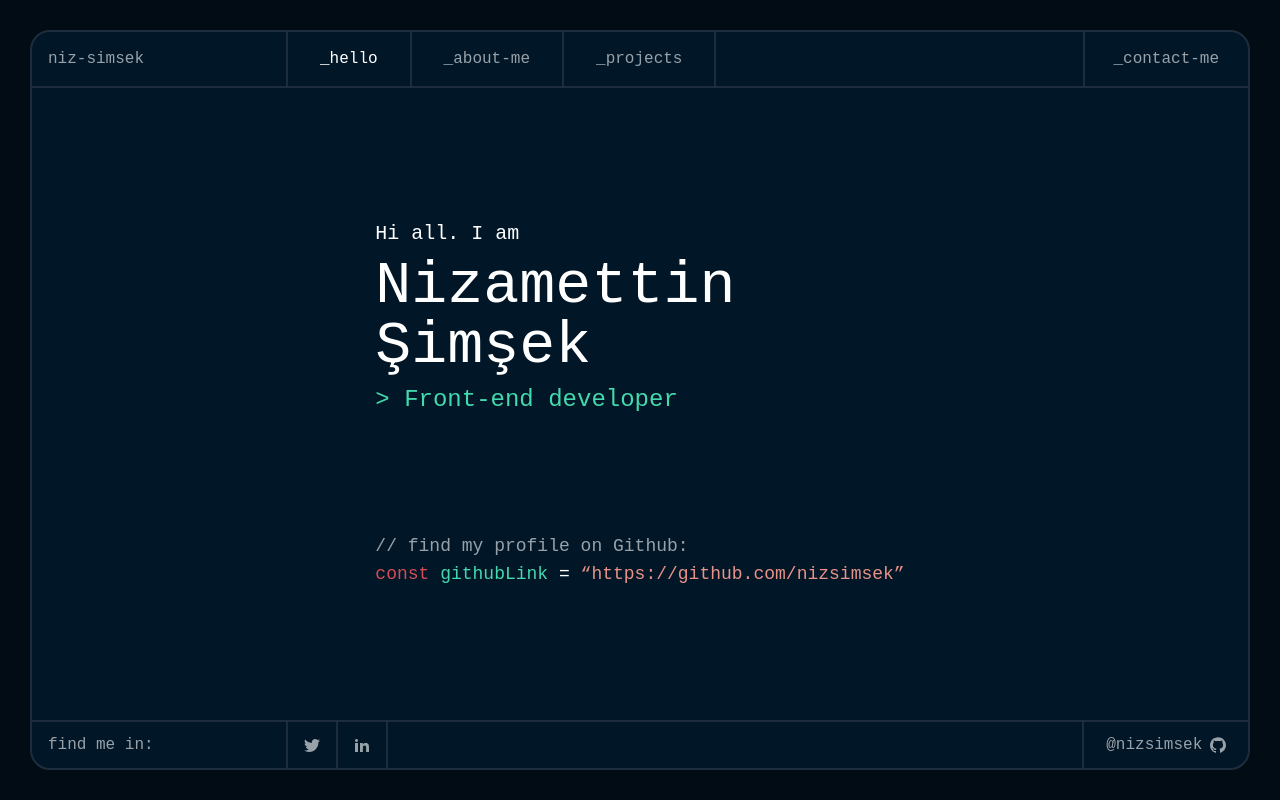
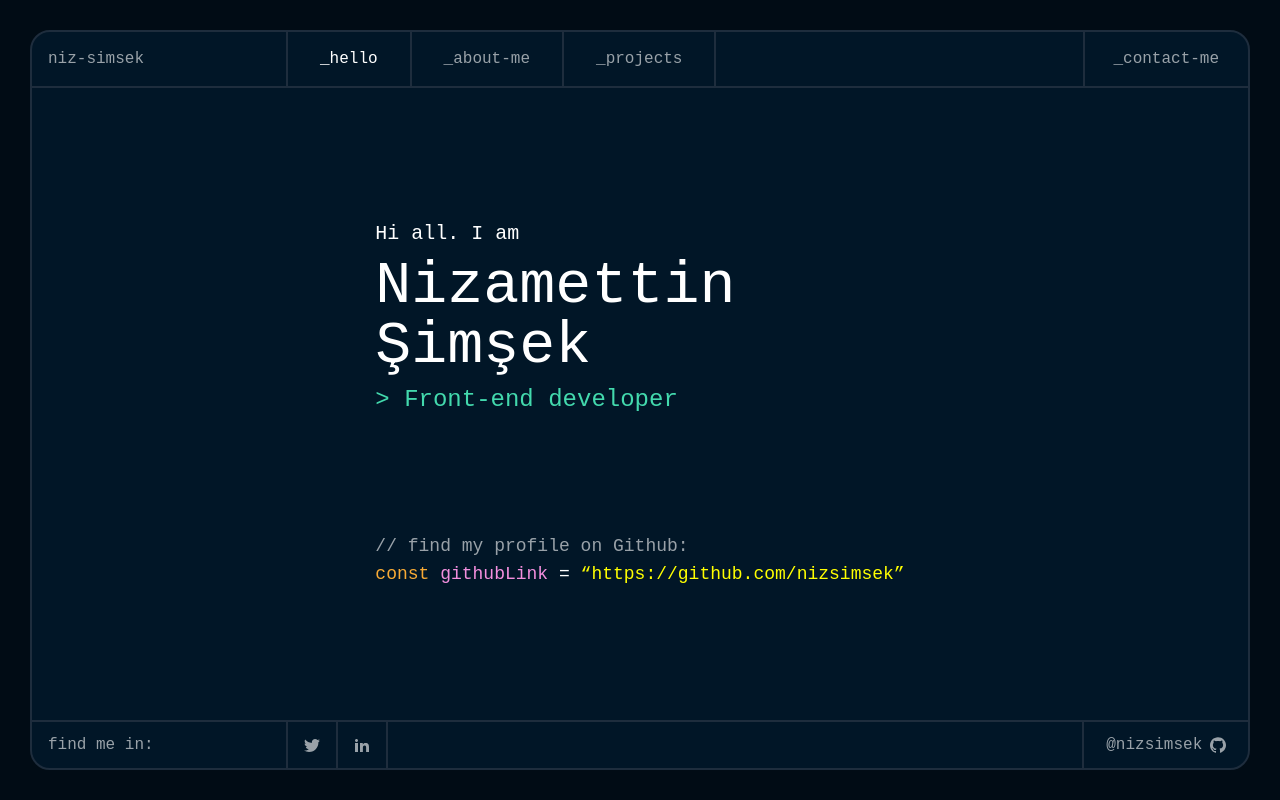
Before and after one commit to nizsimsek/website, a Next.js app: page / in a window 1280 px wide. Built offline with nearby package versions, Linux system fonts and the light colour scheme.

Commit message:
HomePage Colors Edited.

```diff
--- a/app/page.tsx
+++ b/app/page.tsx
@@ -23,12 +23,12 @@ export default function Home() {
               &#47;&#47; find my profile on Github:
             </span>
             <div className="max-w-xs md:max-w-none">
-              <span className="text-code-red">const </span>
-              <span className="text-c-turquoise">githubLink </span>
+              <span className="text-code-orange">const </span>
+              <span className="text-code-pink">githubLink </span>
               <span>= </span>
               <Link
                 href="https://github.com/nizsimsek"
-                className="text-c-pink hover:text-white"
+                className="text-code-yellow hover:text-white"
               >
                 <span style={{ overflowWrap: "anywhere" }}>
                   “https://github.com/nizsimsek”
--- a/components/Footer.tsx
+++ b/components/Footer.tsx
@@ -10,7 +10,9 @@ export default function Footer({ menuIsOpen }: { menuIsOpen: boolean }) {
         <>
             <footer
                 className={
-          (activeSegment == null && !menuIsOpen ? "hidden " : "flex ") +
+                    (activeSegment == null && !menuIsOpen
+                        ? "hidden "
+                        : "flex ") +
                     "lg:flex justify-between text-cl-muted border-t-2 border-c-border w-full h-12 flex-[0_0_3rem]"
                 }
             >
@@ -20,18 +22,33 @@ export default function Footer({ menuIsOpen }: { menuIsOpen: boolean }) {
                     </span>
                     <div className="flex h-full">
                         <span className="flex items-center h-full px-4 hover:text-white border-l-2 border-c-border lg:border-l-0">
-              <Link href="https://twitter.com/ilahinizo">
+                            <Link
+                                href="https://twitter.com/ilahinizo"
+                                legacyBehavior
+                            >
+                                <a className="flex items-center" alt="Twitter">
                                     <ImTwitter />
+                                </a>
                             </Link>
                         </span>
                         <span className="flex items-center h-full border-l-2 lg:border-r-2 border-c-border px-4 hover:text-white">
-              <Link href="https://linkedin.com/in/nizsimsek">
+                            <Link
+                                href="https://linkedin.com/in/nizsimsek"
+                                legacyBehavior
+                            >
+                                <a className="flex items-center" alt="LinkedIn">
                                     <ImLinkedin2 />
+                                </a>
                             </Link>
                         </span>
                         <span className="flex items-center h-full border-l-2 border-c-border px-4 hover:text-white lg:hidden">
-              <Link href="https://github.com/nizsimsek">
+                            <Link
+                                href="https://github.com/nizsimsek"
+                                legacyBehavior
+                            >
+                                <a className="flex items-center" alt="Github">
                                     <ImGithub />
+                                </a>
                             </Link>
                         </span>
                     </div>
@@ -41,8 +58,11 @@ export default function Footer({ menuIsOpen }: { menuIsOpen: boolean }) {
                         <Link
                             href="https://github.com/nizsimsek"
                             className="flex items-center"
+                            legacyBehavior
                         >
+                            <a className="flex items-center" alt="Github">
                                 @nizsimsek <ImGithub className="ml-2" />
+                            </a>
                         </Link>
                     </span>
                 </div>
```
Lines whose indentation alone changed are shown as unchanged.
